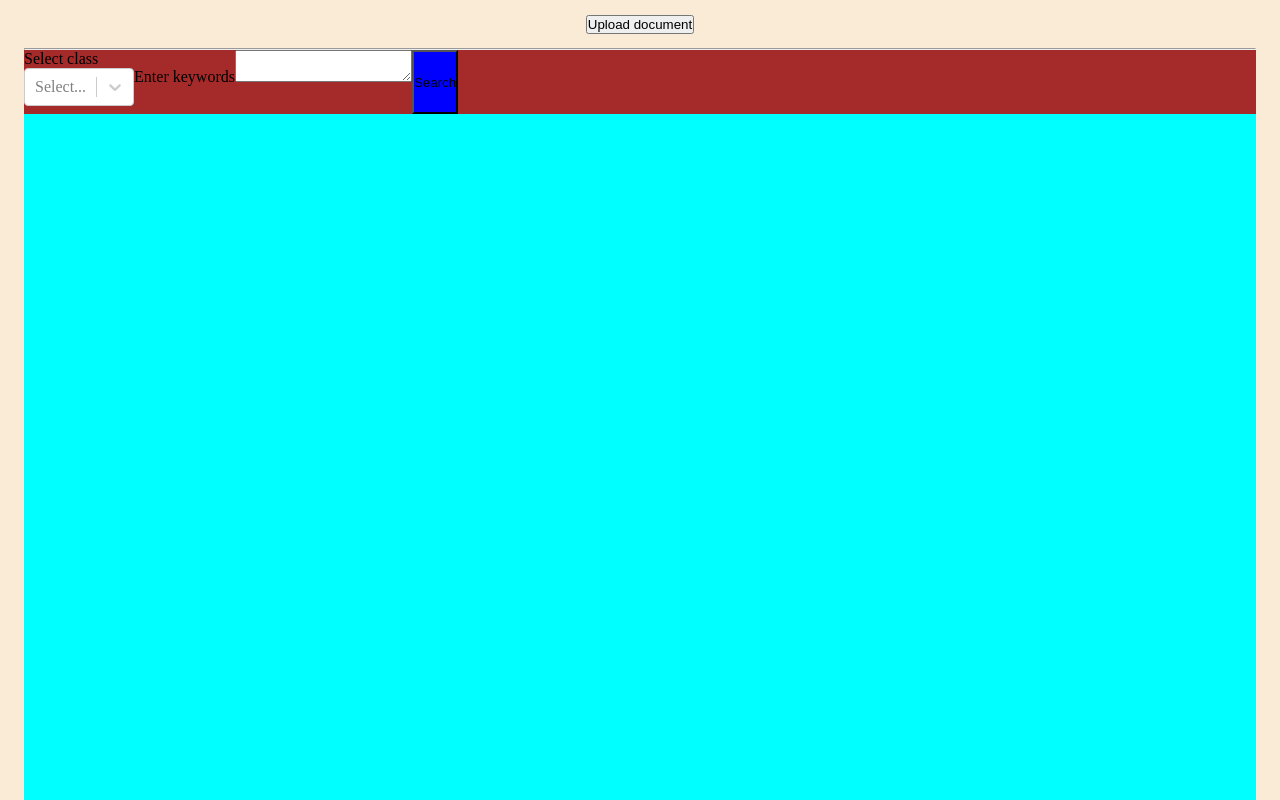
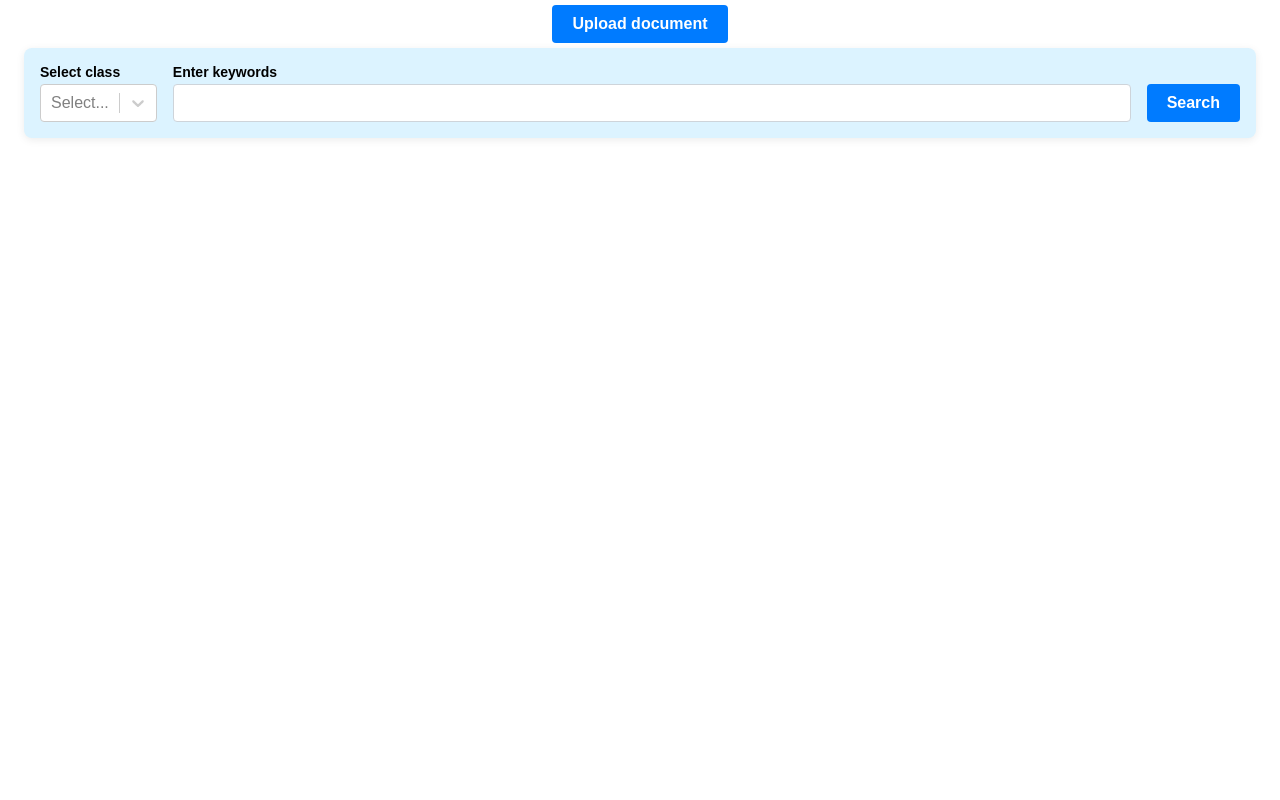
Before and after one commit to Naz2204/Texts_KPI, a React (Vite) app in the folder frontend/: page / in a window 1280 px wide. Built offline with nearby package versions, Linux system fonts and the light colour scheme.

Commit message:
CSS першої сторінки

```diff
--- a/frontend/src/index.css
+++ b/frontend/src/index.css
@@ -1,7 +1,16 @@
+:root {
+  --button-color: #007bff;
+  /* --page-background: #F7F9FA; */
+  --page-background: #FFFFFF;
+  --tile-background: #dcf3ff;
+
+}
+
 * {
   margin: 0;
   padding: 0;
   box-sizing: border-box;
+  font-family: sans-serif;
 }
 
 body {
@@ -11,7 +20,7 @@ body {
 }
 
 #root {
-  background-color: antiquewhite;
+  background-color: var(--page-background);
   flex: 1;
   padding: 0 3vh;
   display: flex;
@@ -27,14 +36,105 @@ header {
 
 main {
   flex: 1;
-  background-color: aqua;
+  /* background-color: aqua; */
 }
 
 #search-bar {
-  height: 8vh;
-  background-color: brown;
   display: flex;
-  button {
-    background-color: blue;
-  }
+  align-items: flex-end;
+  gap: 16px;
+  padding: 16px;
+  background-color: var(--tile-background);
+  border-radius: 8px;
+  box-shadow: 0 2px 8px rgba(0, 0, 0, 0.08);
+
+  margin-bottom: 2vh;
 }
+
+#class-filter,
+#tag-filter,
+#keyword-filter {
+  display: flex;
+  flex-direction: column;
+
+}
+
+#tag-filter {
+  flex-grow: 2;
+}
+
+#keyword-filter {
+ flex-grow: 2;
+}
+
+#search-bar label {
+  font-size: 0.875rem;
+  color: black;
+  margin-bottom: 4px;
+  font-weight: 600;
+}
+
+#keyword-filter textarea {
+  padding: 8px 12px;
+  border: 1px solid #ced4da;
+  border-radius: 4px;
+  font-size: 20px;
+  line-height: 1;
+  resize: none;
+  box-sizing: border-box;
+  width: 100%;
+
+}
+
+button {
+  padding: 10px 20px;
+  background-color: var(--button-color);
+  color: white;
+  border: none;
+  border-radius: 4px;
+  cursor: pointer;
+  font-size: 1rem;
+  font-weight: bold;
+  transition: background-color 0.2s ease-in-out;
+  white-space: nowrap;
+}
+
+button:hover {
+  background-color: #0056b3;
+}
+
+button:disabled {
+  background-color: #6c757d;
+  cursor: not-allowed;
+}
+
+ul {
+  list-style: none;
+  padding: 0;
+  margin: 0;
+}
+
+li {
+  background-color: var(--tile-background);
+  border-radius: 12px;
+  box-shadow: 0 2px 8px rgba(0, 0, 0, 0.08);
+  padding: 16px 20px;
+  margin-bottom: 12px;
+  display: flex;
+  flex-direction: column;
+  font-family: sans-serif;
+}
+
+li a {
+  font-weight: 600;
+  font-size: 1rem;
+  text-decoration: none;
+  color: #1f2937;
+  margin-bottom: 6px;
+}
+
+li p {
+  color: #6b7280;
+  font-size: 0.875rem;
+  margin: 0;
+}
--- a/frontend/src/layouts/BaseLayout.tsx
+++ b/frontend/src/layouts/BaseLayout.tsx
@@ -5,7 +5,6 @@ export default function BaseLayout() {
   return (
     <>
       <Header />
-      <hr></hr>
       <Outlet />
     </>
   );
--- a/frontend/src/pages/MainPage/SearchDocuments.tsx
+++ b/frontend/src/pages/MainPage/SearchDocuments.tsx
@@ -44,6 +44,7 @@ export default function SearchDocuments() {
         <div id="tag-filter">
           <label>Select tags</label>
           <Select
+            className=''
             defaultValue={tags}
             isMulti
             options={availableTags}
@@ -53,7 +54,7 @@ export default function SearchDocuments() {
       )}
       <div id="keyword-filter">
         <label>Enter keywords</label>
-        <textarea onChange={(e) => setKeywords(e.target.value)} />
+        <textarea rows={1} onChange={(e) => setKeywords(e.target.value)} />
       </div>
 
       <button disabled={isSearching} onClick={handleSearch}>
```
Also changed, not shown: 1 other file (tests, documents, lock files or other folders).
